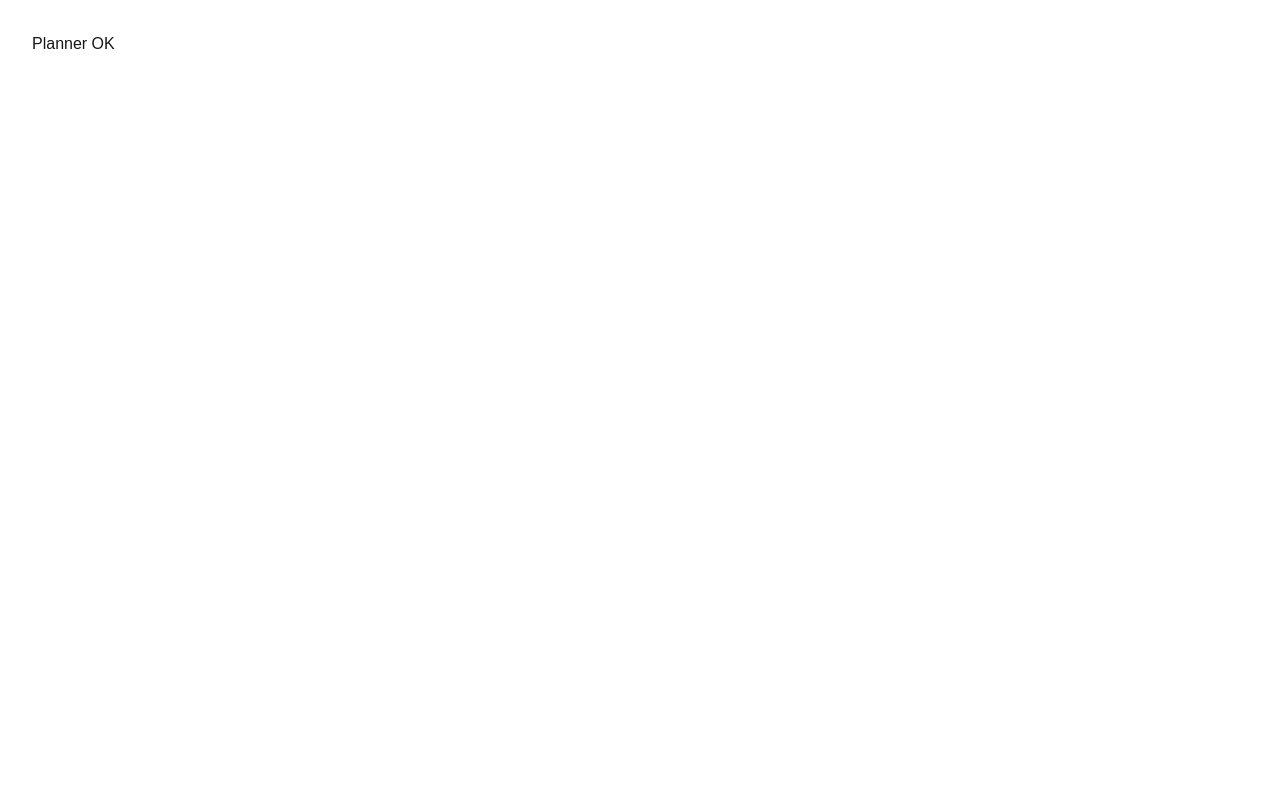
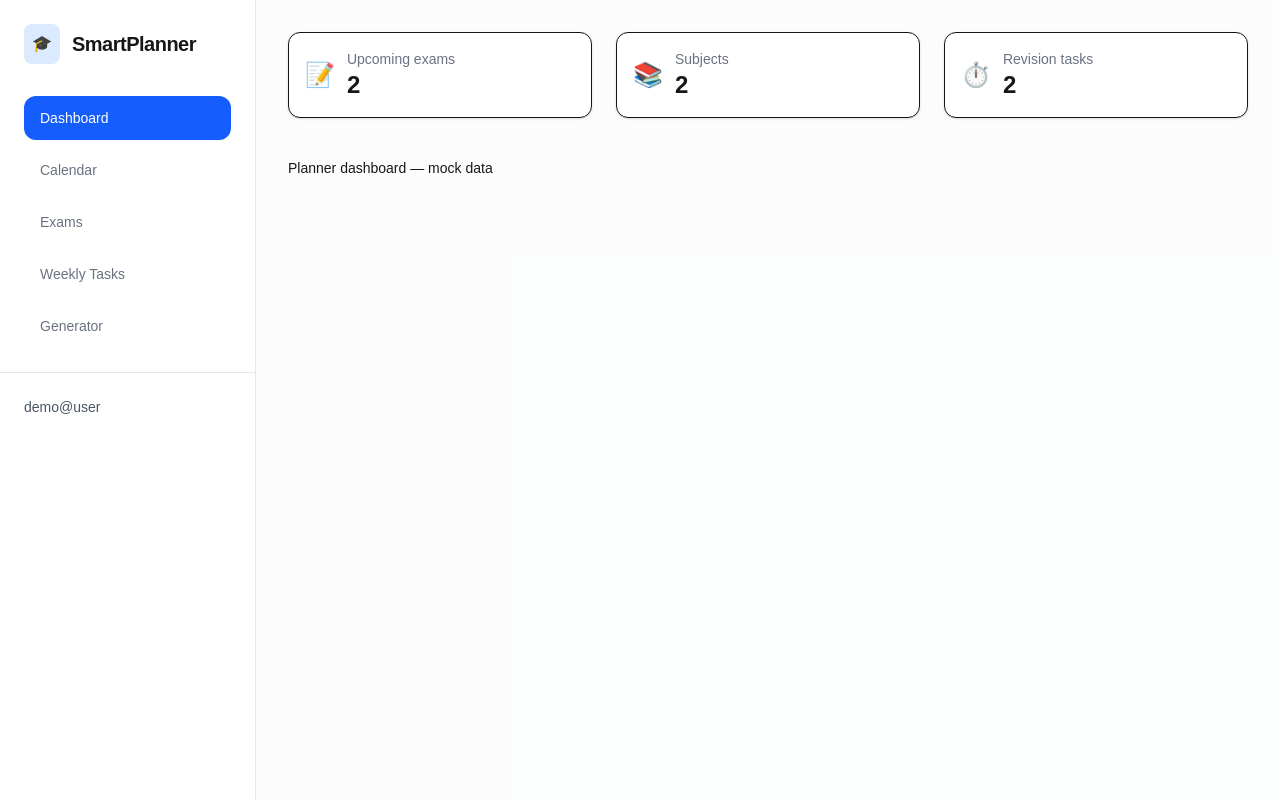
Before and after one commit to sohpra/SmartPlanner, a Next.js app: page /planner in a window 1280 px wide. Built offline with nearby package versions, Linux system fonts and the light colour scheme.

Commit message:
feat: planner dashboard rendered inside reused Replit layout (mock data)

```diff
--- a/app/components/Layout.replit.tsx
+++ b/app/components/Layout.replit.tsx
@@ -0,0 +1,54 @@
+"use client";
+
+import { ReactNode } from "react";
+
+interface LayoutReplitProps {
+  children: ReactNode;
+}
+
+export function LayoutReplit({ children }: LayoutReplitProps) {
+  return (
+    <div className="min-h-screen bg-gray-50/50 flex flex-col md:flex-row">
+      {/* Sidebar */}
+      <aside className="w-full md:w-64 bg-white border-r border-gray-200 sticky top-0 h-auto md:h-screen">
+        <div className="p-6">
+          <div className="flex items-center gap-3 mb-8">
+            <div className="bg-blue-100 p-2 rounded-lg">🎓</div>
+            <h1 className="text-xl font-bold tracking-tight">
+              SmartPlanner
+            </h1>
+          </div>
+
+          <nav className="space-y-2 text-sm">
+            <div className="px-4 py-3 rounded-xl bg-blue-600 text-white font-medium">
+              Dashboard
+            </div>
+            <div className="px-4 py-3 rounded-xl text-gray-500">
+              Calendar
+            </div>
+            <div className="px-4 py-3 rounded-xl text-gray-500">
+              Exams
+            </div>
+            <div className="px-4 py-3 rounded-xl text-gray-500">
+              Weekly Tasks
+            </div>
+            <div className="px-4 py-3 rounded-xl text-gray-500">
+              Generator
+            </div>
+          </nav>
+        </div>
+
+        <div className="mt-auto p-6 border-t border-gray-200 text-sm text-gray-600">
+          demo@user
+        </div>
+      </aside>
+
+      {/* Main content */}
+      <main className="flex-1 overflow-y-auto h-screen">
+        <div className="max-w-7xl mx-auto p-4 md:p-8">
+          {children}
+        </div>
+      </main>
+    </div>
+  );
+}
--- a/app/components/StatCard.tsx
+++ b/app/components/StatCard.tsx
@@ -1,61 +1,21 @@
-import { LucideIcon } from "lucide-react";
-import { cn } from "@/lib/utils";
+"use client";
 
 interface StatCardProps {
   title: string;
-  value: string | number;
-  icon: LucideIcon;
-  description?: string;
-  trend?: "up" | "down" | "neutral";
-  trendValue?: string;
-  color?: "primary" | "secondary" | "accent" | "green";
+  value: number;
+  icon?: React.ReactNode;
 }
 
-export function StatCard({
-  title,
-  value,
-  icon: Icon,
-  description,
-  trend,
-  trendValue,
-  color = "primary"
-}: StatCardProps) {
-
-  const colors = {
-    primary: "bg-blue-50 text-blue-600 border-blue-100",
-    secondary: "bg-gray-50 text-gray-600 border-gray-100",
-    accent: "bg-purple-50 text-purple-600 border-purple-100",
-    green: "bg-green-50 text-green-600 border-green-100",
-  };
-
+export function StatCard({ title, value, icon }: StatCardProps) {
   return (
-    <div className="bg-white rounded-2xl p-6 shadow-sm border border-border/50 hover:shadow-md transition-shadow">
-      <div className="flex items-start justify-between">
+    <div className="rounded-xl border bg-white p-4 shadow-sm">
+      <div className="flex items-center gap-3">
+        {icon && <div className="text-2xl">{icon}</div>}
         <div>
-          <p className="text-sm font-medium text-muted-foreground">{title}</p>
-          <h3 className="text-2xl font-bold mt-2 text-foreground tracking-tight">{value}</h3>
-        </div>
-        <div className={cn("p-3 rounded-xl border", colors[color])}>
-          <Icon className="h-5 w-5" />
+          <div className="text-sm text-gray-500">{title}</div>
+          <div className="text-2xl font-semibold">{value}</div>
         </div>
       </div>
-      {(description || trend) && (
-        <div className="mt-4 flex items-center gap-2">
-          {trend && (
-            <span className={cn(
-              "text-xs font-medium px-2 py-0.5 rounded-full",
-              trend === "up" ? "bg-green-100 text-green-700" :
-              trend === "down" ? "bg-red-100 text-red-700" :
-              "bg-gray-100 text-gray-700"
-            )}>
-              {trendValue}
-            </span>
-          )}
-          {description && (
-            <p className="text-xs text-muted-foreground">{description}</p>
-          )}
-        </div>
-      )}
     </div>
   );
 }
--- a/app/planner/page.tsx
+++ b/app/planner/page.tsx
@@ -1,21 +1,6 @@
 "use client";
 
-import { Layout } from "../components/Layout";
-import { StatCard } from "../components/StatCard";
-import { useExams } from "@/hooks/use-exams";
-import { useRevision } from "@/hooks/use-revision";
-
-export default function PlannerPage() {
-  return (
-    <Layout>
-      <div>Planner OK</div>
-    </Layout>
-  );
-}
-
-
-/*
-import { Layout } from "../components/Layout";
+import { LayoutReplit } from "../components/Layout.replit";
 import { StatCard } from "../components/StatCard";
 import { useExams } from "@/hooks/use-exams";
 import { useRevision } from "@/hooks/use-revision";
@@ -25,7 +10,7 @@ export default function PlannerPage() {
   const revision = useRevision();
 
   return (
-    <Layout>
+    <LayoutReplit>
       <div className="grid grid-cols-1 md:grid-cols-3 gap-6">
         <StatCard
           title="Upcoming exams"
@@ -46,10 +31,10 @@ export default function PlannerPage() {
         />
       </div>
 
-      <div className="mt-10 text-muted-foreground">
-        Planner dashboard UI — mock data
+      {/* Next sections will go here */}
+      <div className="mt-10 text-sm text-muted-foreground">
+        Planner dashboard — mock data
       </div>
-    </Layout>
+    </LayoutReplit>
   );
 }
-*/
--- a/src/hooks/use-exams.ts
+++ b/src/hooks/use-exams.ts
@@ -1,7 +1,19 @@
-import { useQuery, useMutation, useQueryClient } from "@tanstack/react-query";
-import { api, buildUrl, type ExamInput } from "@shared/routes";
+//import { useQuery, useMutation, useQueryClient } from "@tanstack/react-query";
+//import { api, buildUrl, type ExamInput } from "@shared/routes";
+
+export function useExams() {
+  return {
+    upcoming: [
+      { id: "1", subject: "Maths" },
+      { id: "2", subject: "Biology" },
+    ],
+    subjectCount: 2,
+  };
+}
+
 
 // GET /api/exams
+/*
 export function useExams() {
   return useQuery({
     queryKey: [api.exams.list.path],
@@ -76,3 +88,4 @@ export function useDeleteExam() {
     },
   });
 }
+*/
--- a/src/hooks/use-revision.ts
+++ b/src/hooks/use-revision.ts
@@ -1,3 +1,15 @@
+export function useRevision() {
+  return {
+    tasks: [
+      { id: "a", subject: "Maths" },
+      { id: "b", subject: "Biology" },
+    ],
+  };
+}
+
+
+
+/*
 import { useQuery, useMutation, useQueryClient } from "@tanstack/react-query";
 import { api, buildUrl, type RevisionSlotInput } from "@shared/routes";
 
@@ -107,3 +119,4 @@ export function useGenerateTimetable() {
     },
   });
 }
+*/
```
